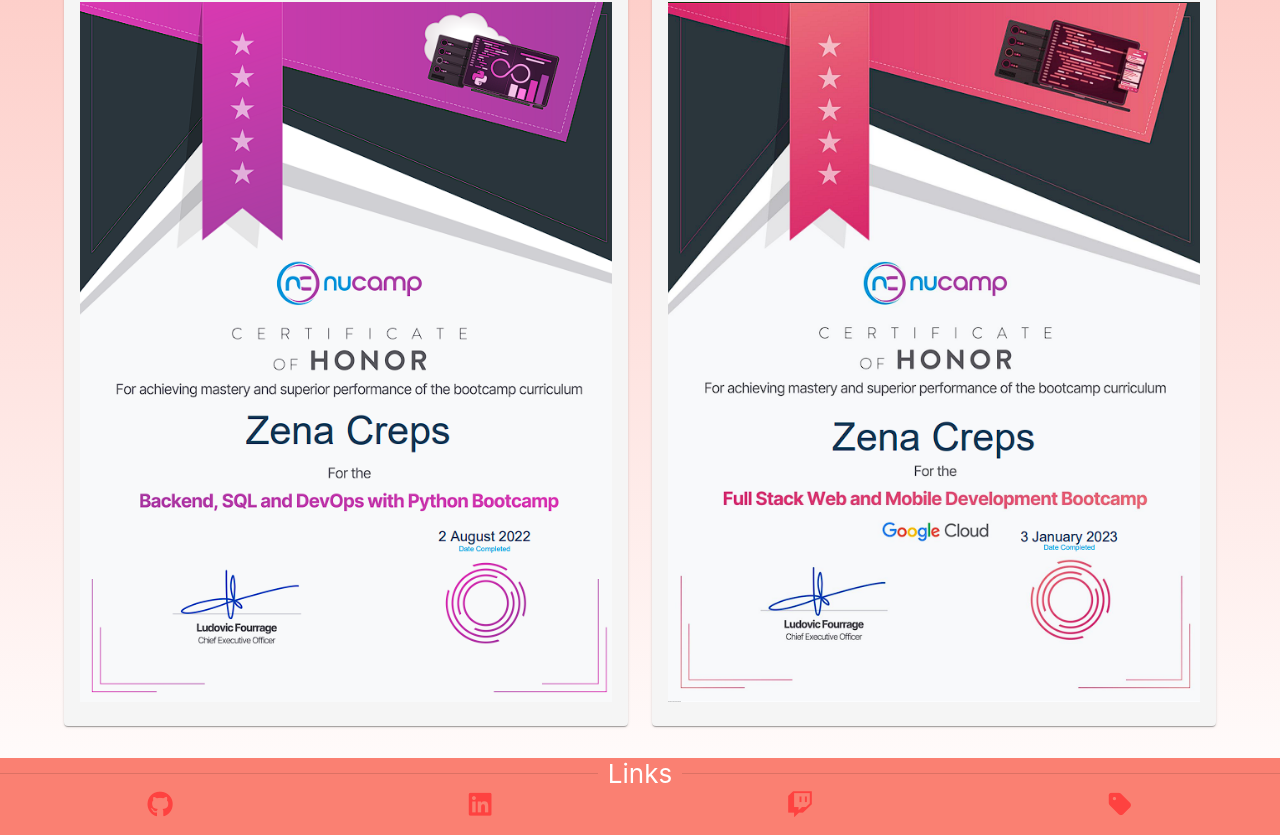
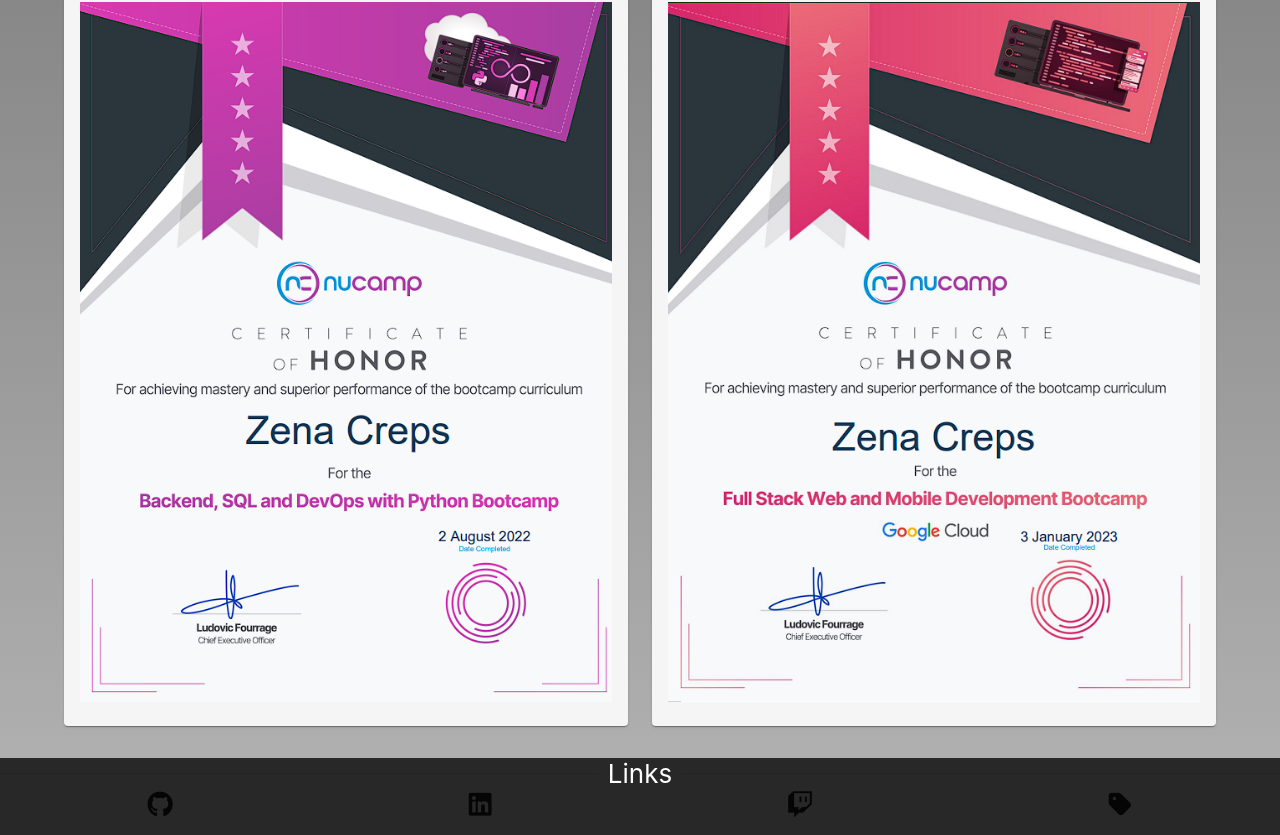
Before and after one commit to Zynkah/Portfolio, a React (Create React App) app: page / in a window 1280 px wide. Shown: the part 1377-2212 px from the top of the page. Built offline with nearby package versions, Linux system fonts and the light colour scheme.

Commit message:
color adjustments

```diff
--- a/src/styles/App.css
+++ b/src/styles/App.css
@@ -1,6 +1,6 @@
 .App {
   text-align: center;
-  background-image: linear-gradient(salmon, white);
+  background-image: linear-gradient(#404040, #B3B3B3);
   min-height: 100vh;
   display: flex;
   flex-direction: column;
@@ -35,7 +35,7 @@
 }
 
 footer {
-  background-color: salmon;
+  background-color: #282828;
   align-items: center;
   justify-content: center;
   color: white;
@@ -48,6 +48,6 @@
 }
 
 i {
-color: indianred;
+color: #181818;
 filter: contrast(200%);
 }
```
